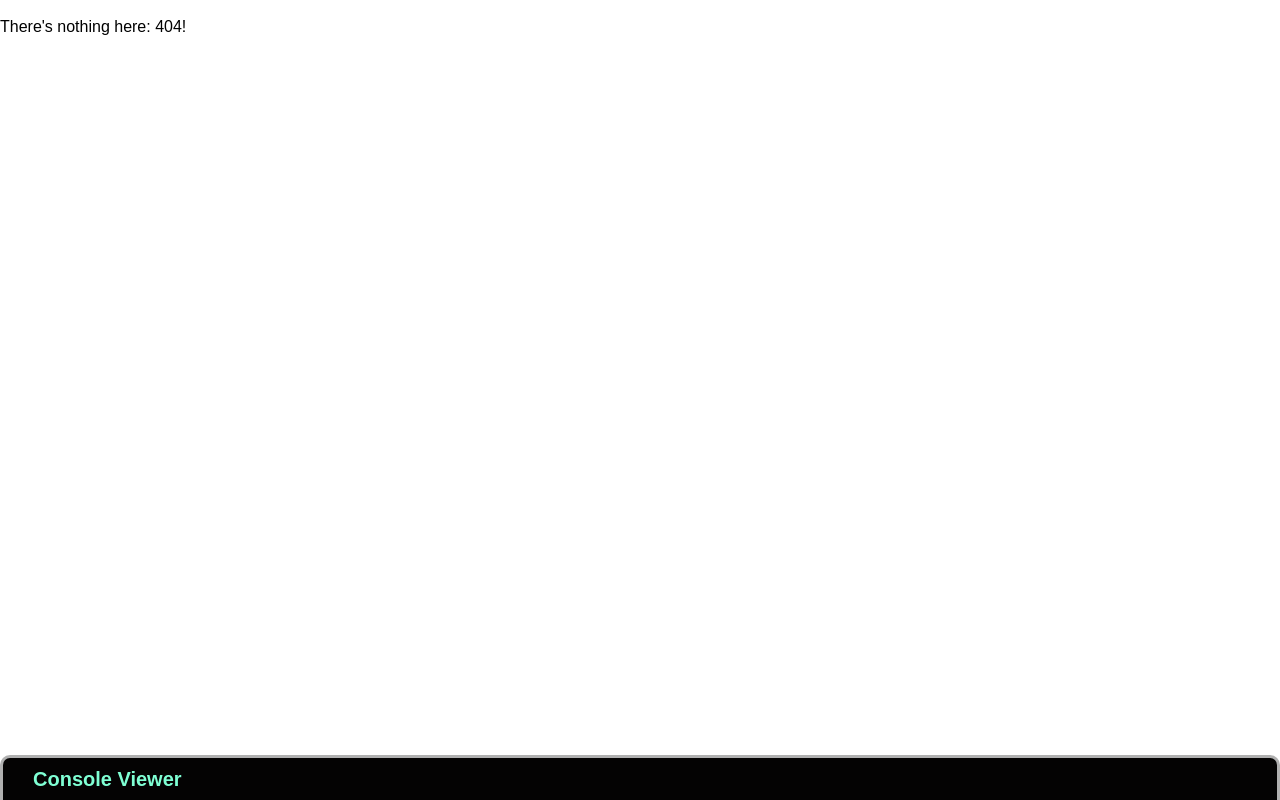
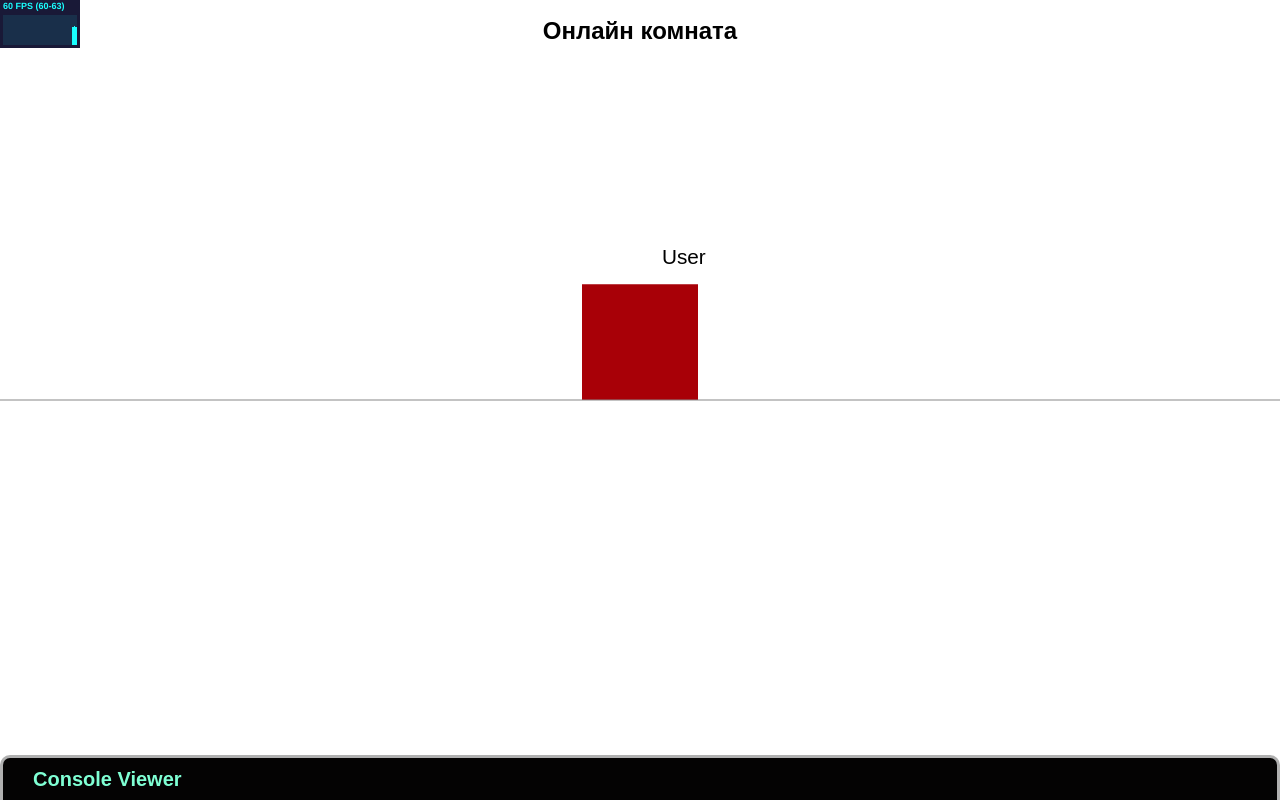
Before and after one commit to 7mirnoff/samples, a React (Vite) app: page /cubes-room in a window 1280 px wide. Before the commit this address had no page. Built offline with nearby package versions, Linux system fonts and the light colour scheme.

Commit message:
Start new feature

```diff
--- a/src/navigation/navigation-list.tsx
+++ b/src/navigation/navigation-list.tsx
@@ -5,6 +5,9 @@ export const NavigationList: React.FC = () => {
   return (
     <div>
       <ul>
+        <li>
+          <Link to="/cubes-room">CubesRoom</Link>
+        </li>
         <li>
           <Link to="/kinetic">Kinetic</Link>
         </li>
--- /dev/null
+++ b/src/pages/samples/cubes-room.tsx
@@ -0,0 +1,3 @@
+import { CubesRoomRoot } from '../../samples/cubes-room/root'
+
+export default CubesRoomRoot
--- a/src/routes/router-list.tsx
+++ b/src/routes/router-list.tsx
@@ -9,6 +9,7 @@ function NoMatch(): JSX.Element {
 const Snake = React.lazy(async () => import('../pages/samples/snake'))
 const Http = React.lazy(async () => import('../pages/samples/http'))
 const Kinetic = React.lazy(async () => import('../pages/samples/kinetic'))
+const CubesRoom = React.lazy(async () => import('../pages/samples/cubes-room'))
 
 export function RouterList(): JSX.Element {
   return (
@@ -16,6 +17,7 @@ export function RouterList(): JSX.Element {
       <Routes>
         <Route index element={<NavigationList />} />
 
+        <Route path="/cubes-room" element={<CubesRoom />} />
         <Route path="/snake" element={<Snake />} />
         <Route path="/kinetic" element={<Kinetic />} />
         <Route path="/http" element={<Http />} />
--- /dev/null
+++ b/src/samples/cubes-room/plane.tsx
@@ -0,0 +1,11 @@
+/* eslint-disable react/no-unknown-property */
+import React from 'react'
+
+export const Plane: React.FC = () => {
+  return (
+    <mesh rotation={[-Math.PI / 2, 0, 0]}>
+      <planeGeometry args={[15, 15]} />
+      <meshStandardMaterial />
+    </mesh>
+  )
+}
--- /dev/null
+++ b/src/samples/cubes-room/player.tsx
@@ -0,0 +1,39 @@
+/* eslint-disable react/no-unknown-property */
+import React, { useState } from 'react'
+import { Html, useKeyboardControls } from '@react-three/drei'
+import { useFrame } from '@react-three/fiber'
+import * as THREE from 'three'
+
+export const Player: React.FC = () => {
+  const [, get] = useKeyboardControls()
+  const [currentPlayerPosition, setCurrentPlayerPosition] = useState<[number, number, number]>([0, 0.5, 0])
+
+  useFrame(() => {
+    const { forward, backward, left, right } = get()
+    const speed = 0.2
+
+    // Определяем вектор скорости на основе нажатых кнопок
+    const direction = new THREE.Vector3()
+
+    if (forward) direction.z = -1 // движение вперед
+    if (backward) direction.z = 1 // движение назад
+    if (left) direction.x = -1 // движение влево
+    if (right) direction.x = 1 // движение вправо
+
+    setCurrentPlayerPosition([
+      currentPlayerPosition[0] + direction.x * speed,
+      currentPlayerPosition[1],
+      currentPlayerPosition[2] + direction.z * speed,
+    ])
+  })
+
+  return (
+    <mesh position={currentPlayerPosition}>
+      <boxGeometry args={[1, 1, 1]} />
+      <meshStandardMaterial color="red" />
+      <Html distanceFactor={10}>
+        <div style={{ transform: 'translate3d(calc(50%), calc(-50% - 70px), 0)' }}>User</div>
+      </Html>
+    </mesh>
+  )
+}
--- /dev/null
+++ b/src/samples/cubes-room/root.tsx
@@ -0,0 +1,12 @@
+import React from 'react'
+
+import { Scene } from './scene'
+
+export const CubesRoomRoot: React.FC = () => {
+  return (
+    <div style={{ width: '100vw', height: '100vh' }}>
+      <Scene />
+      <h2 style={{ position: 'absolute', top: 0, left: 0, textAlign: 'center', width: '100%' }}>Онлайн комната</h2>
+    </div>
+  )
+}
--- /dev/null
+++ b/src/samples/cubes-room/scene.tsx
@@ -0,0 +1,32 @@
+/* eslint-disable react/no-unknown-property */
+import React from 'react'
+import { Canvas } from '@react-three/fiber'
+import { KeyboardControls, OrbitControls, Stats } from '@react-three/drei'
+import { Plane } from './plane'
+import { Player } from './player'
+
+export const Scene: React.FC = () => {
+  return (
+    <KeyboardControls
+      map={[
+        { name: 'forward', keys: ['ArrowUp', 'w', 'W'] },
+        { name: 'backward', keys: ['ArrowDown', 's', 'S'] },
+        { name: 'left', keys: ['ArrowLeft', 'a', 'A'] },
+        { name: 'right', keys: ['ArrowRight', 'd', 'D'] },
+        { name: 'jump', keys: ['Space'] },
+      ]}
+    >
+      <Canvas>
+        <ambientLight intensity={0.2} />
+        <directionalLight position={[0, 3, 5]} />
+
+        <Player />
+        <Plane />
+
+        <gridHelper args={[20, 20]} />
+        <OrbitControls />
+        <Stats />
+      </Canvas>
+    </KeyboardControls>
+  )
+}
```
